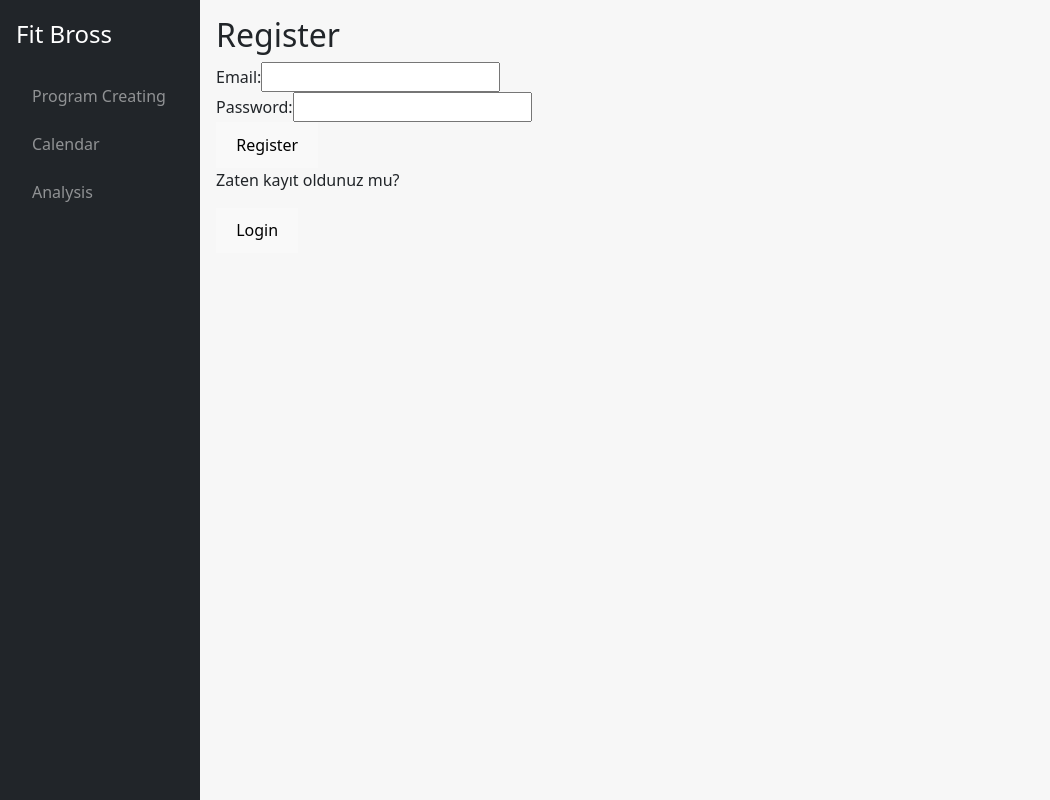
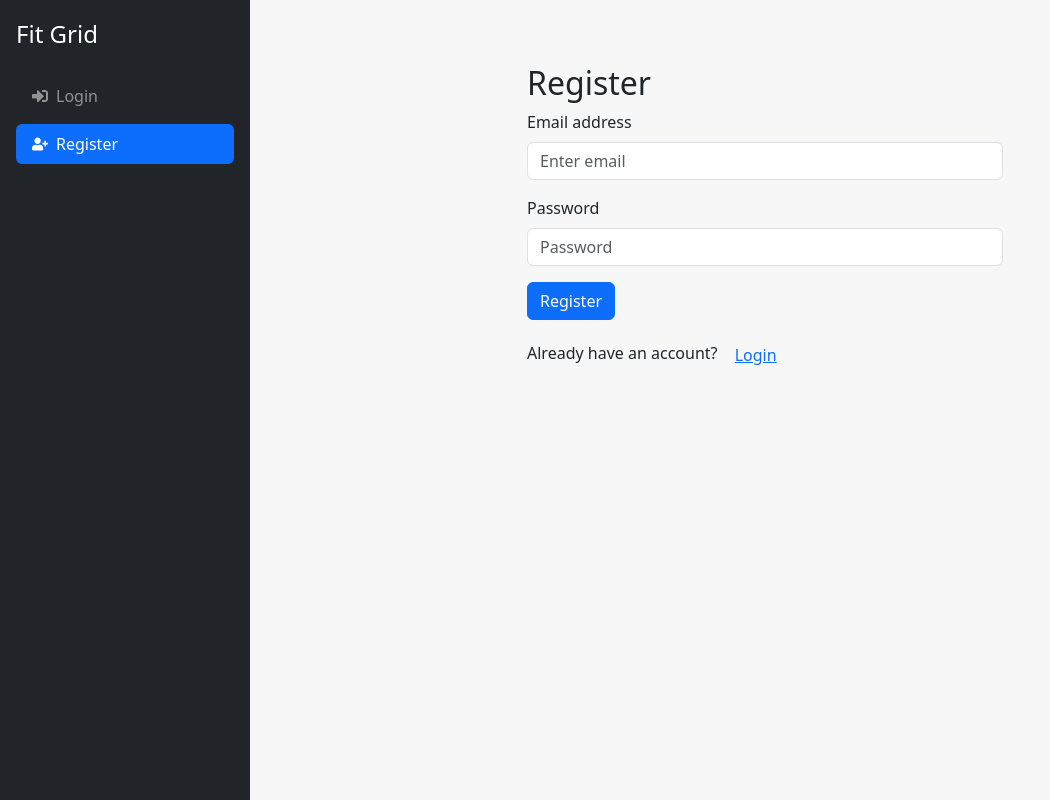
Before and after one commit to alicanarmttt/fitness-app-public, a React (Vite) app in the folder fitness-app/: page /register in a window 1280 px wide. Shown: the whole page, without its empty margins (0-1050 px from the left). Built offline with nearby package versions, Linux system fonts and the light colour scheme; no server answers.

Commit message:
User pages and sidebar redesign.

```diff
--- a/fitness-app/package.json
+++ b/fitness-app/package.json
@@ -12,11 +12,13 @@
   "dependencies": {
     "@reduxjs/toolkit": "^2.7.0",
     "@vercel/speed-insights": "^1.2.0",
-    "bootstrap": "^5.3.6",
+    "bootstrap": "^5.3.8",
     "prop-types": "^15.8.1",
     "react": "^19.0.0",
+    "react-bootstrap": "^2.10.10",
     "react-calendar": "^6.0.0",
     "react-dom": "^19.0.0",
+    "react-icons": "^5.5.0",
     "react-redux": "^9.2.0",
     "react-router-dom": "^7.5.3",
     "react-spinners": "^0.17.0",
--- a/fitness-app/src/components/SideBar.jsx
+++ b/fitness-app/src/components/SideBar.jsx
@@ -1,49 +1,112 @@
+// src/components/SideBar.jsx
+
 import React from "react";
-import { NavLink } from "react-router-dom";
+import { NavLink, useNavigate } from "react-router-dom";
+import { useSelector, useDispatch } from "react-redux";
+import { logout } from "../redux/slices/authSlice"; // <-- Logout aksiyonumuzu import ediyoruz
+
+// --- İkonları import ediyoruz ---
+import {
+  FaHome,
+  FaPlusSquare,
+  FaCalendarAlt,
+  FaChartBar,
+  FaSignInAlt,
+  FaUserPlus,
+  FaSignOutAlt,
+} from "react-icons/fa";
 
 function SideBar() {
+  // Redux'tan gerekli state ve fonksiyonları alıyoruz
+  const { isAuthenticated, user } = useSelector((state) => state.auth);
+  const dispatch = useDispatch();
+  const navigate = useNavigate();
+
+  // Çıkış yapma fonksiyonu
+  const handleLogout = () => {
+    dispatch(logout());
+    navigate("/login"); // Çıkış yaptıktan sonra login sayfasına yönlendir
+  };
+
+  // NavLink'lerin className'ini belirleyen fonksiyon. Kodu tekrar etmemek için.
+  const getNavLinkClass = ({ isActive }) =>
+    "nav-link d-flex align-items-center " +
+    (isActive ? "active bg-primary text-white" : "text-white-50");
+
   return (
     <div
       className="d-flex flex-column flex-shrink-0 p-3 bg-dark"
-      style={{ width: 200, minHeight: "100vh" }}
+      style={{ width: 250, minHeight: "100vh" }} // Genişliği biraz artırdık
     >
-      <span className="fs-4 text-white mb-4">Fit Bross</span>
+      <span className="fs-4 text-white mb-4">Fit Grid</span>
       <ul className="nav nav-pills flex-column mb-auto">
+        {/* ---- KULLANICI GİRİŞ YAPMIŞSA GÖSTERİLECEK LİNKLER ---- */}
+        {isAuthenticated && (
+          <>
             <li className="nav-item mb-2">
-          <NavLink
-            to="/"
-            className={({ isActive }) =>
-              "nav-link " +
-              (isActive ? "active bg-primary text-white" : "text-white-50")
-            }
-            end
-          >
+              <NavLink to="/" className={getNavLinkClass} end>
+                <FaHome className="me-2" /> {/* İkon eklendi */}
+                Home
+              </NavLink>
+            </li>
+            <li className="nav-item mb-2">
+              <NavLink to="/create-program" className={getNavLinkClass}>
+                <FaPlusSquare className="me-2" />
                 Program Creating
               </NavLink>
             </li>
             <li className="nav-item mb-2">
-          <NavLink
-            to="/calendar"
-            className={({ isActive }) =>
-              "nav-link " +
-              (isActive ? "active bg-primary text-white" : "text-white-50")
-            }
-          >
+              <NavLink to="/calendar" className={getNavLinkClass}>
+                <FaCalendarAlt className="me-2" />
                 Calendar
               </NavLink>
             </li>
             <li className="nav-item mb-2">
-          <NavLink
-            to="/analysis"
-            className={({ isActive }) =>
-              "nav-link " +
-              (isActive ? "active bg-primary text-white" : "text-white-50")
-            }
-          >
+              <NavLink to="/analysis" className={getNavLinkClass}>
+                <FaChartBar className="me-2" />
                 Analysis
               </NavLink>
             </li>
+          </>
+        )}
+
+        {/* ---- KULLANICI GİRİŞ YAPMAMIŞSA GÖSTERİLECEK LİNKLER ---- */}
+        {!isAuthenticated && (
+          <>
+            <li className="nav-item mb-2">
+              <NavLink to="/login" className={getNavLinkClass}>
+                <FaSignInAlt className="me-2" />
+                Login
+              </NavLink>
+            </li>
+            <li className="nav-item mb-2">
+              <NavLink to="/register" className={getNavLinkClass}>
+                <FaUserPlus className="me-2" />
+                Register
+              </NavLink>
+            </li>
+          </>
+        )}
       </ul>
+
+      {/* Kullanıcı giriş yapmışsa, email ve logout butonu göster */}
+      {isAuthenticated && (
+        <div className="dropdown border-top pt-3 mt-3">
+          <span
+            className="d-block text-white-50 text-truncate mb-2"
+            title={user?.email}
+          >
+            {user?.email}
+          </span>
+          <button
+            className="btn btn-outline-danger w-100 d-flex align-items-center justify-content-center"
+            onClick={handleLogout}
+          >
+            <FaSignOutAlt className="me-2" />
+            Logout
+          </button>
+        </div>
+      )}
     </div>
   );
 }
--- a/fitness-app/src/pages/Login.jsx
+++ b/fitness-app/src/pages/Login.jsx
@@ -3,6 +3,13 @@ import { useDispatch, useSelector } from "react-redux";
 import { useNavigate } from "react-router-dom";
 import { toast } from "react-toastify";
 import { loginUser } from "../redux/slices/authSlice";
+
+// --- React-Bootstrap component'lerini import ediyoruz ---
+import Button from "react-bootstrap/Button";
+import Form from "react-bootstrap/Form";
+import Container from "react-bootstrap/Container";
+import Spinner from "react-bootstrap/Spinner";
+// ----------------------------------------------------
 
 function Login() {
   const [email, setEmail] = useState("");
@@ -17,42 +24,66 @@ function Login() {
 
     if (loginUser.fulfilled.match(resultAction)) {
       toast.success("Login successful!");
-      navigate("/create-program"); // Giriş başarılıysa, kullanıcıyı ana sayfaya (programlar) yönlendir.
+      navigate("/create-program");
     } else {
       toast.error(resultAction.payload || "An unknown error occurred.");
     }
   };
 
   return (
-    <div>
+    // <Container> component'i içeriği ortalar ve düzenli bir görünüm sağlar.
+    <Container className="mt-5" style={{ maxWidth: "500px" }}>
       <h2>Login</h2>
-      <form onSubmit={handleSubmit}>
-        <div>
-          <label>Email:</label>
-          <input
+      {/* <Form> component'i tüm formu sarar. */}
+      <Form onSubmit={handleSubmit}>
+        {/* <Form.Group> her bir label-input ikilisini gruplar. */}
+        <Form.Group className="mb-3" controlId="formBasicEmail">
+          <Form.Label>Email address</Form.Label>
+          <Form.Control
             type="email"
+            placeholder="Enter email"
             value={email}
             onChange={(e) => setEmail(e.target.value)}
             required
             disabled={loading}
           />
-        </div>
-        <div>
-          <label>Password:</label>
-          <input
+        </Form.Group>
+
+        <Form.Group className="mb-3" controlId="formBasicPassword">
+          <Form.Label>Password</Form.Label>
+          <Form.Control
             type="password"
+            placeholder="Password"
             value={password}
             onChange={(e) => setPassword(e.target.value)}
             required
             disabled={loading}
           />
-        </div>
-        <button type="submit" disabled={loading}>
-          {loading ? "Logging in..." : "Login"}
-        </button>
-        {error && <p style={{ color: "red" }}>{error}</p>}
-      </form>
-    </div>
+        </Form.Group>
+
+        {/* <Button> component'i şık ve stilize bir buton oluşturur. */}
+        <Button variant="primary" type="submit" disabled={loading}>
+          {loading ? (
+            <>
+              {/* Yükleme durumunda dönen bir animasyon ekledik. */}
+              <Spinner
+                as="span"
+                animation="border"
+                size="sm"
+                role="status"
+                aria-hidden="true"
+              />
+              <span className="ms-2">Logging in...</span>
+            </>
+          ) : (
+            "Login"
+          )}
+        </Button>
+
+        {/* Hata mesajını Bootstrap'in text-danger sınıfıyla kırmızı gösteriyoruz. */}
+        {error && <p className="mt-3 text-danger">{error}</p>}
+      </Form>
+    </Container>
   );
 }
 
--- a/fitness-app/src/pages/Register.jsx
+++ b/fitness-app/src/pages/Register.jsx
@@ -2,29 +2,32 @@ import React, { useState } from "react";
 import { useDispatch, useSelector } from "react-redux";
 import { registerUser } from "../redux/slices/authSlice";
 import { toast } from "react-toastify";
-import { Navigate, useNavigate } from "react-router-dom";
+import { useNavigate } from "react-router-dom";
+
+// --- React-Bootstrap component'lerini import ediyoruz ---
+import Button from "react-bootstrap/Button";
+import Form from "react-bootstrap/Form";
+import Container from "react-bootstrap/Container";
+import Spinner from "react-bootstrap/Spinner";
+// ----------------------------------------------------
 
 function Register() {
   const [email, setEmail] = useState("");
   const [password, setPassword] = useState("");
-
   const dispatch = useDispatch();
   const navigate = useNavigate();
   const { loading, error } = useSelector((state) => state.auth);
 
   const handleSubmit = async (e) => {
     e.preventDefault();
-    // dispatch ile registerUser aksiyonunu, email ve password ile tetikliyoruz.
     const resultAction = await dispatch(registerUser({ email, password }));
 
-    // createAsyncThunk, işlemin sonucunu bir payload olarak döner.
     if (registerUser.fulfilled.match(resultAction)) {
-      toast.success("Registration succesful! Please log in.");
+      toast.success("Registration successful! Please log in.");
       navigate("/login");
     } else {
-      toast.error(resultAction.payload || "An unkown error occured.");
+      toast.error(resultAction.payload || "An unknown error occurred.");
     }
-    console.log("Registering with:", { email, password });
   };
 
   const handleLoginClick = () => {
@@ -32,41 +35,61 @@ function Register() {
   };
 
   return (
-    <div>
+    <Container className="mt-5" style={{ maxWidth: "500px" }}>
       <h2>Register</h2>
-      <form onSubmit={handleSubmit}>
-        <div>
-          <label>Email:</label>
-          <input
+      <Form onSubmit={handleSubmit}>
+        <Form.Group className="mb-3" controlId="formBasicEmail">
+          <Form.Label>Email address</Form.Label>
+          <Form.Control
             type="email"
+            placeholder="Enter email"
             value={email}
             onChange={(e) => setEmail(e.target.value)}
             required
+            disabled={loading}
           />
-        </div>
-        <div>
-          <label>Password:</label>
-          <input
+        </Form.Group>
+
+        <Form.Group className="mb-3" controlId="formBasicPassword">
+          <Form.Label>Password</Form.Label>
+          <Form.Control
             type="password"
+            placeholder="Password"
             value={password}
             onChange={(e) => setPassword(e.target.value)}
             required
+            disabled={loading}
           />
-        </div>
-        <button type="submit" disabled={loading}>
-          {loading ? "Registering..." : "Register"}
-        </button>
-        {error && <p style={{ color: "red" }}>{error}</p>}
-        <div>
-          <p>Zaten kayıt oldunuz mu?</p>
-          <button
-            onClick={handleLoginClick} // Tıklama olayını handleLoginClick'e bağlayın
-          >
-            Login
-          </button>
-        </div>
-      </form>
-    </div>
+        </Form.Group>
+
+        <Button variant="primary" type="submit" disabled={loading}>
+          {loading ? (
+            <>
+              <Spinner
+                as="span"
+                animation="border"
+                size="sm"
+                role="status"
+                aria-hidden="true"
+              />
+              <span className="ms-2">Registering...</span>
+            </>
+          ) : (
+            "Register"
+          )}
+        </Button>
+
+        {error && <p className="mt-3 text-danger">{error}</p>}
+      </Form>
+
+      <div className="mt-3">
+        <span>Already have an account? </span>
+        {/* 'variant="link"' butonu normal bir link gibi gösterir. */}
+        <Button variant="link" onClick={handleLoginClick}>
+          Login
+        </Button>
+      </div>
+    </Container>
   );
 }
 
```
Also changed, not shown: 1 other file (tests, documents, lock files or other folders). Lines whose indentation alone changed are shown as unchanged.
